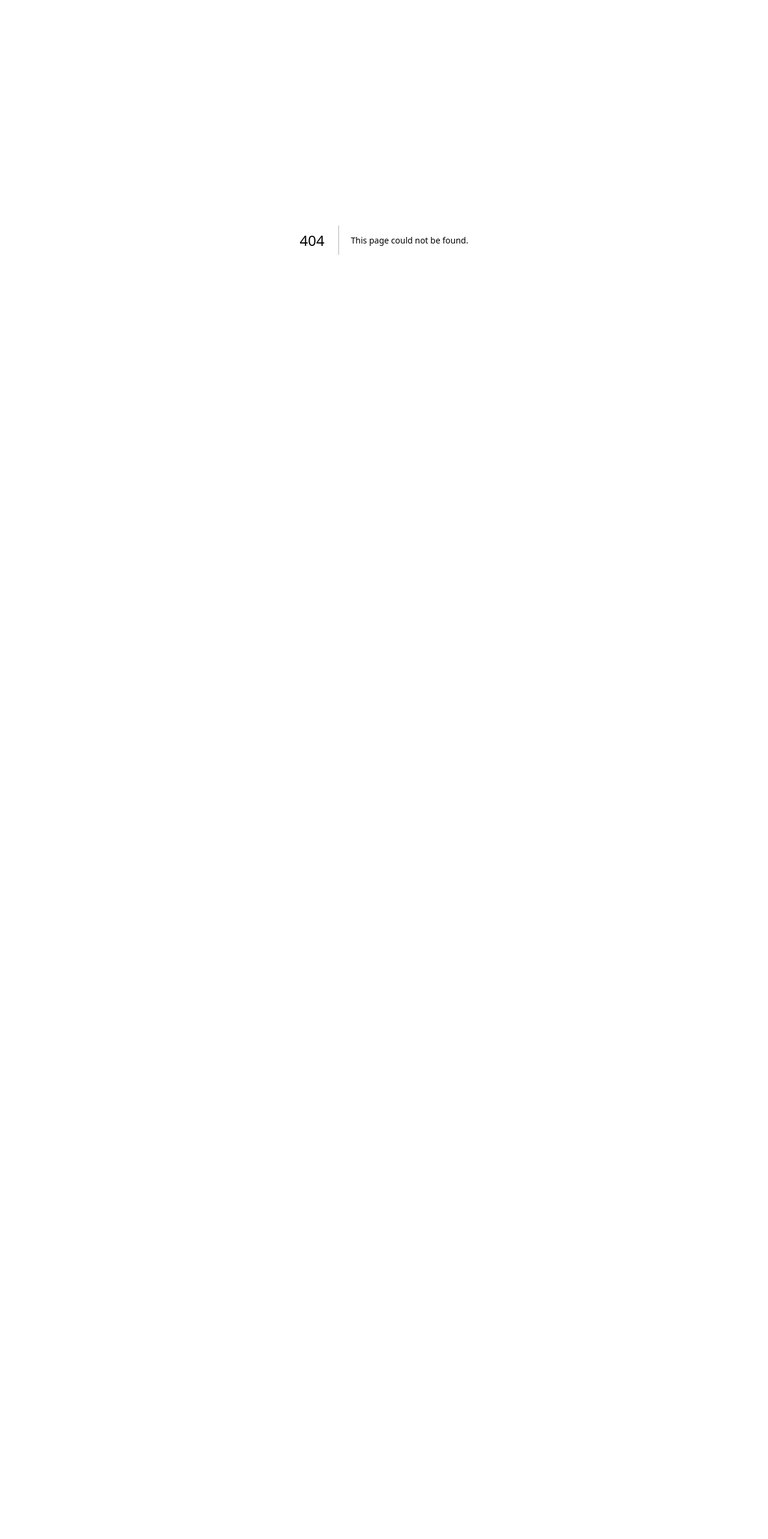
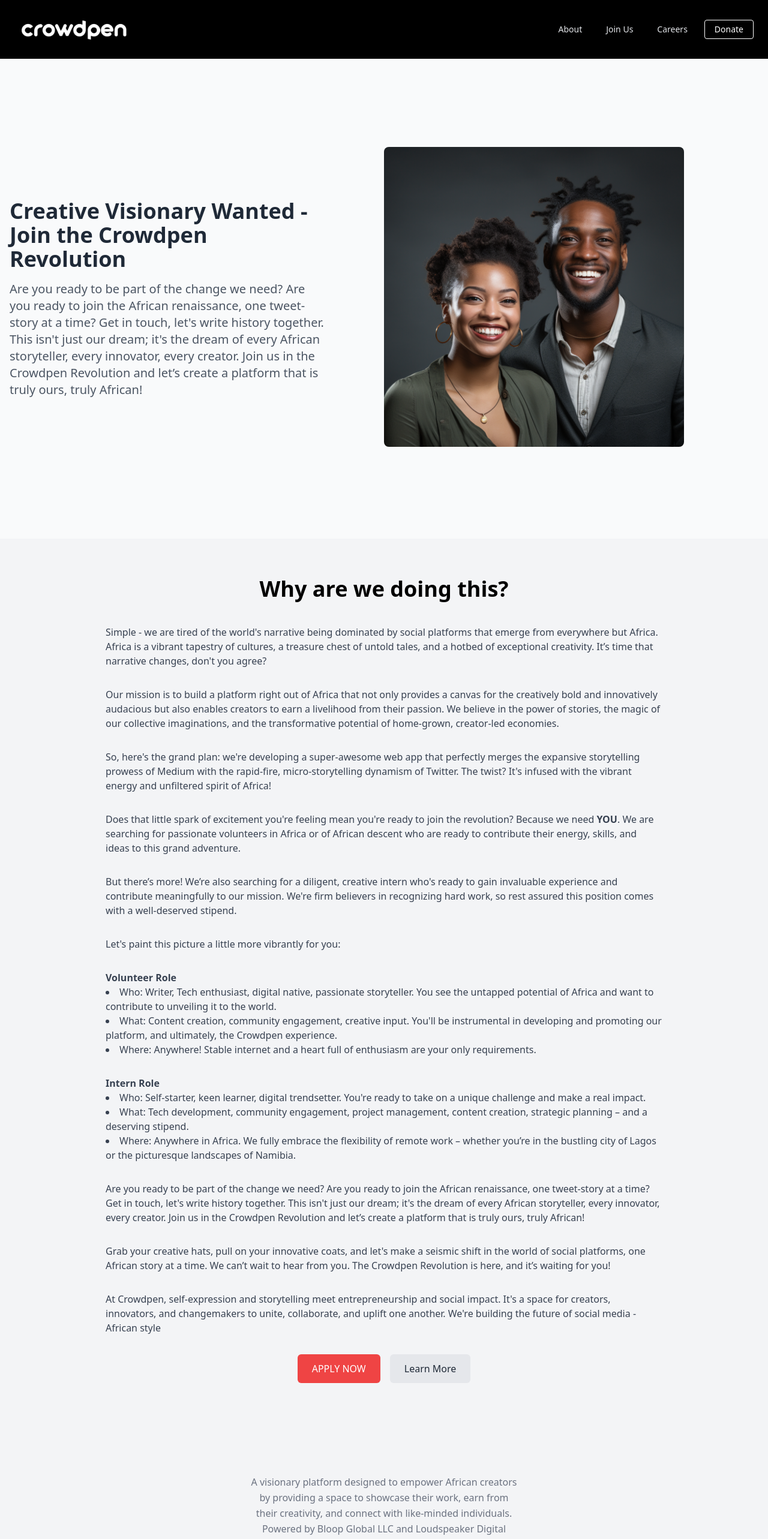
Before and after one commit to buzzedison/crowdpenreal, a Next.js app: page /career in a window 1280 px wide. Before the commit this address had no page. Shown: the top 2566 px of the page at 60% size. Before the commit the page ends 800 px from the top, so only its background shows below. Built offline with nearby package versions, Linux system fonts and the light colour scheme.

Commit message:
added career page

```diff
--- /dev/null
+++ b/components/CareerAction.js
@@ -0,0 +1,78 @@
+import React from 'react';
+
+function CareerAction() {
+  return (
+    <section className="bg-gray-100 py-16">
+      <div className="container mx-auto px-4 w-3/4">
+        <h2 className="text-4xl font-bold mb-10 text-center">
+          Why are we doing this?
+        </h2>
+
+        <p className="text-gray-700 mb-8">
+          Simple - we are tired of the world's narrative being dominated by social platforms that emerge from everywhere but Africa. Africa is a vibrant tapestry of cultures, a treasure chest of untold tales, and a hotbed of exceptional creativity. It’s time that narrative changes, don't you agree?
+        </p>
+
+        <p className="text-gray-700 mb-8">
+          Our mission is to build a platform right out of Africa that not only provides a canvas for the creatively bold and innovatively audacious but also enables creators to earn a livelihood from their passion. We believe in the power of stories, the magic of our collective imaginations, and the transformative potential of home-grown, creator-led economies.
+        </p>
+
+        <p className="text-gray-700 mb-8">
+          So, here's the grand plan: we're developing a super-awesome web app that perfectly merges the expansive storytelling prowess of Medium with the rapid-fire, micro-storytelling dynamism of Twitter. The twist? It's infused with the vibrant energy and unfiltered spirit of Africa!
+        </p>
+
+        <p className="text-gray-700 mb-8">
+          Does that little spark of excitement you're feeling mean you're ready to join the revolution? Because we need <strong>YOU</strong>. We are searching for passionate volunteers in Africa or of African descent who are ready to contribute their energy, skills, and ideas to this grand adventure.
+        </p>
+
+        <p className="text-gray-700 mb-8">
+          But there’s more! We’re also searching for a diligent, creative intern who's ready to gain invaluable experience and contribute meaningfully to our mission. We're firm believers in recognizing hard work, so rest assured this position comes with a well-deserved stipend.
+        </p>
+
+        <p className="text-gray-700 mb-8">
+          Let's paint this picture a little more vibrantly for you:
+        </p>
+
+        <p className="text-gray-700 mb-8">
+          <strong>Volunteer Role</strong>
+          <ul className="list-disc list-inside">
+            <li>Who: Writer, Tech enthusiast, digital native, passionate storyteller. You see the untapped potential of Africa and want to contribute to unveiling it to the world.</li>
+            <li>What: Content creation, community engagement, creative input. You'll be instrumental in developing and promoting our platform, and ultimately, the Crowdpen experience.</li>
+            <li>Where: Anywhere! Stable internet and a heart full of enthusiasm are your only requirements.</li>
+          </ul>
+        </p>
+
+        <p className="text-gray-700 mb-8">
+          <strong>Intern Role</strong>
+          <ul className="list-disc list-inside">
+            <li>Who: Self-starter, keen learner, digital trendsetter. You're ready to take on a unique challenge and make a real impact.</li>
+            <li>What: Tech development, community engagement, project management, content creation, strategic planning – and a deserving stipend.</li>
+            <li>Where: Anywhere in Africa. We fully embrace the flexibility of remote work – whether you’re in the bustling city of Lagos or the picturesque landscapes of Namibia.</li>
+          </ul>
+        </p>
+
+        <p className="text-gray-700 mb-8">
+          Are you ready to be part of the change we need? Are you ready to join the African renaissance, one tweet-story at a time? Get in touch, let's write history together. This isn't just our dream; it's the dream of every African storyteller, every innovator, every creator. Join us in the Crowdpen Revolution and let’s create a platform that is truly ours, truly African!
+        </p>
+
+        <p className="text-gray-700 mb-8">
+          Grab your creative hats, pull on your innovative coats, and let's make a seismic shift in the world of social platforms, one African story at a time. We can’t wait to hear from you. The Crowdpen Revolution is here, and it’s waiting for you!
+        </p>
+
+        <p className="text-gray-700 mb-8">
+          At Crowdpen, self-expression and storytelling meet entrepreneurship and social impact. It's a space for creators, innovators, and changemakers to unite, collaborate, and uplift one another. We're building the future of social media - African style
+        </p>
+
+        <div className="text-center">
+          <a href="#" className="inline-block bg-red-500 text-white font-medium rounded-md px-6 py-3">
+           APPLY NOW
+          </a>
+          <a href="#" className="inline-block bg-gray-200 text-gray-800 font-medium rounded-md px-6 py-3 ml-4">
+            Learn More
+          </a>
+        </div>
+      </div>
+    </section>
+  );
+}
+
+export default CareerAction;
--- a/components/Footer.js
+++ b/components/Footer.js
@@ -70,7 +70,7 @@ and connect with like-minded individuals. Powered by Bloop Global LLC and Loudsp
         </li>
 
         <li>
-          <a className="text-gray-700 transition hover:text-gray-700/75" href="/">
+          <a className="text-gray-700 transition hover:text-gray-700/75" href="/career">
             Careers
           </a>
         </li>
--- a/components/Nav.js
+++ b/components/Nav.js
@@ -51,6 +51,10 @@ const Navbar = () => {
           <Link href="https://discord.gg/VEqUXcXm9k" className="block mt-4 lg:inline-block lg:mt-0 text-gray-200 hover:text-white mr-4 px-3 cursor-pointer">
           Join Us
           </Link>
+
+          <Link href="/career" className="block mt-4 lg:inline-block lg:mt-0 text-gray-200 hover:text-white mr-4 px-3 cursor-pointer">
+    Careers
+          </Link>
           {/* <Link href="/join-us" className="block mt-4 lg:inline-block lg:mt-0 text-gray-200 hover:text-white px-3 cursor-pointer">
           Careers
           </Link> */}
--- /dev/null
+++ b/pages/career.js
@@ -0,0 +1,54 @@
+import React from 'react'
+import { FaChevronDown } from 'react-icons/fa';
+import Link from 'next/link';
+import CareerAction from '@/components/CareerAction';
+import Navbar from '@/components/Nav'
+import Footer from '@/components/Footer'
+import Image from 'next/legacy/image'
+function Hero() {
+
+  return (
+    <>
+          <Navbar/>
+      <div className="container mx-auto">
+
+        {/* Hero */}
+        <section className="bg-gray-50 relative">
+
+          <div className="mx-auto max-w-screen-xl px-4 py-2 lg:flex lg:h-screen lg:items-center">
+
+            {/* Content */}
+            <div className="lg:w-1/2 md:pr-24">
+              <h1 className="text-4xl font-bold text-gray-800">
+                Creative Visionary Wanted - Join the Crowdpen Revolution
+              </h1>
+
+              <p className="mt-4 text-xl text-gray-600">
+                Are you ready to be part of the change we need? Are you ready to join the African renaissance, one tweet-story at a time? Get in touch, let's write history together. This isn't just our dream; it's the dream of every African storyteller, every innovator, every creator. Join us in the Crowdpen Revolution and let’s create a platform that is truly ours, truly African!
+              </p>
+            </div>
+
+
+            <div className="lg:w-1/2 first-letter:first-line:">
+           <Image className="rounded-lg hover:opacity-95 p-10"
+           width={500}
+           height={500}
+           src="crowd.png"/>
+
+            </div>
+
+          </div>
+
+        </section>
+
+      </div>
+
+      <div>
+        <CareerAction/>
+      </div>
+      <Footer/>
+    </>
+  )
+}
+
+export default Hero
```
Also changed, not shown: public/crowd.png (added).
